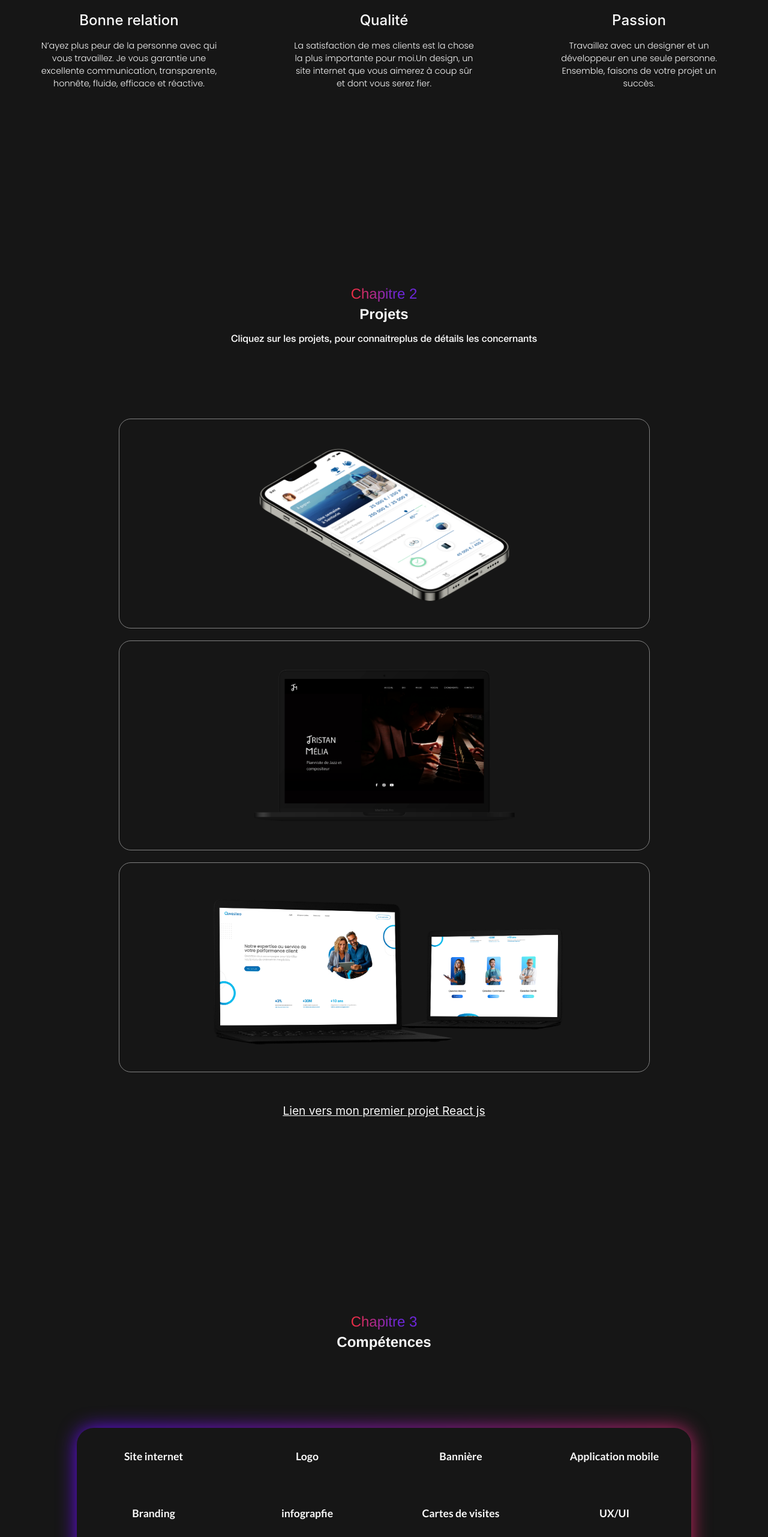
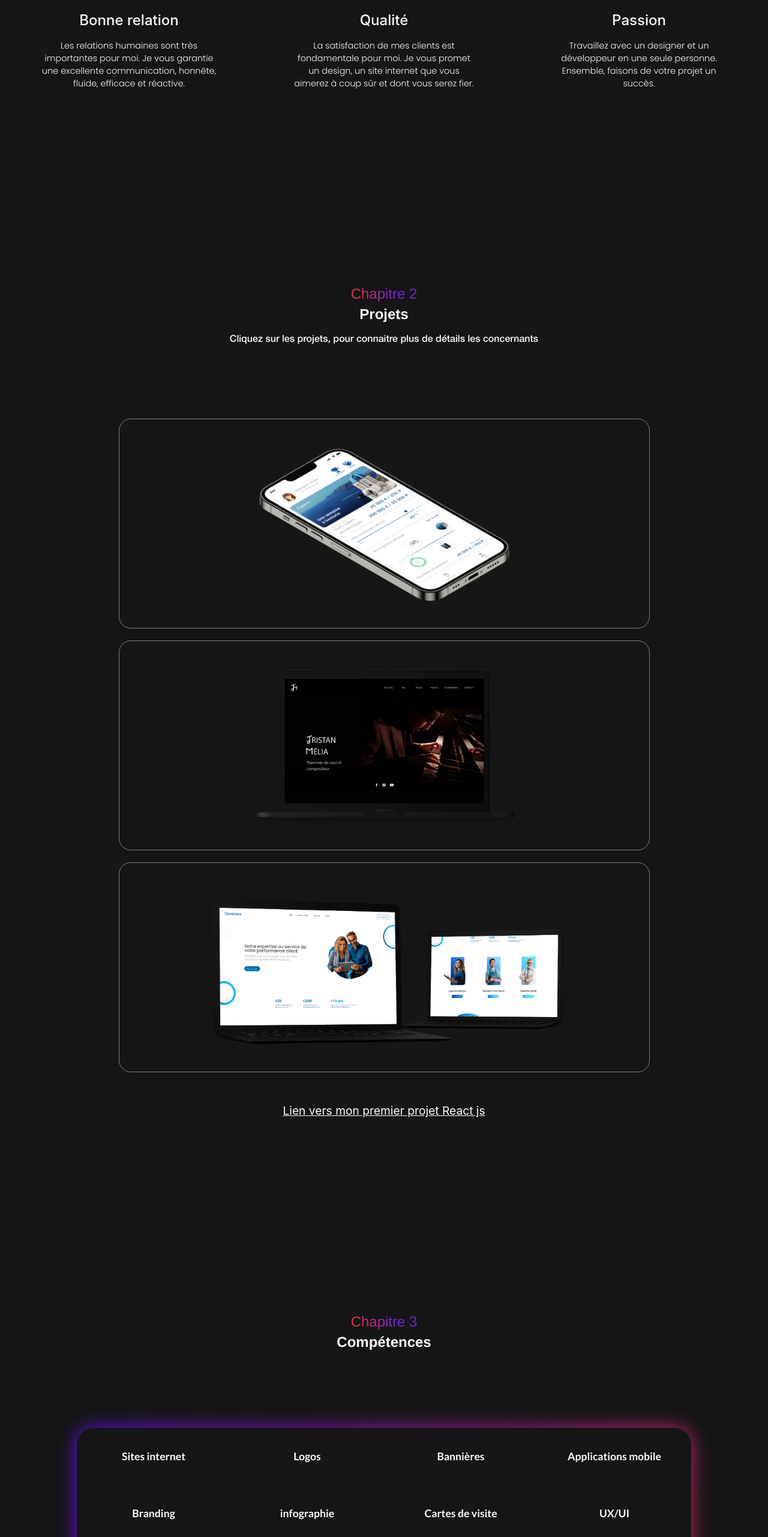
Before and after one commit to juliendaviaud/Daviaud-Design, a React (Create React App) app: page / in a window 1280 px wide. Shown: the part 1253-3816 px from the top of the page at 60% size. Built offline with nearby package versions, Linux system fonts and the light colour scheme.

Commit message:
Orthographic correction

```diff
--- a/src/components/About/About.js
+++ b/src/components/About/About.js
@@ -29,8 +29,10 @@ const About = () => {
               labore et dolore magna aliqua. Ut enim ad minim veniam, quis
               nostrud exercitation ullamco laboris nisi ut aliquip ex ea commodo
               consequat. */}
-              Titulaire d’un bac+5 Manager de projets informatique de l’école
-              Keyce Informatique, passionné d’informatique et de design je suis
+              Designer & Développeur web front-end
+              <br></br>
+              Titulaire d’un bac+5 "Manager de projets informatiques" de l’école
+              Keyce Informatique, passionné d’informatique et de design, je suis
               également très sensible aux relations humaines et à la
               communication. Je me suis donc tout naturellement orienté vers le
               domaine du web et du e-marketing.
--- a/src/components/Landing/Landing.js
+++ b/src/components/Landing/Landing.js
@@ -40,19 +40,19 @@ const Landing = () => {
   };
 
   const skills = [
-    "Site internet",
-    "Logo",
-    "Bannière",
-    "Application mobile",
+    "Sites internet",
+    "Logos",
+    "Bannières",
+    "Applications mobile",
     "Branding",
-    "infograpfie",
-    "Cartes de visites",
+    "infographie",
+    "Cartes de visite",
     "UX/UI",
-    "Postères",
+    "Affiches",
     "Publicités en ligne",
     "Brochures",
     "Icônes",
-    "Montage vidéo",
+    "Montages vidéo",
     "Stands",
     "Réseaux sociaux",
     "Html",
@@ -165,27 +165,27 @@ const Landing = () => {
                 <img src={heart} alt="Gradient heart image" />
                 <h4>Bonne relation</h4>
                 <p>
-                  N’ayez plus peur de la personne avec qui vous travaillez. Je
-                  vous garantie une excellente communication, transparente,
-                  honnête, fluide, efficace et réactive.
+                  Les relations humaines sont très importantes pour moi. Je vous
+                  garantie une excellente communication, honnête, fluide,
+                  efficace et réactive.
                 </p>
               </div>
               <div className="argument-container">
                 <img src={sparks} alt="Gradient heart image" />
                 <h4>Qualité</h4>
                 <p>
-                  La satisfaction de mes clients est la chose la plus importante
-                  pour moi.Un design, un site internet que vous aimerez à coup
-                  sûr et dont vous serez fier.
+                  La satisfaction de mes clients est fondamentale pour moi. Je
+                  vous promet un design, un site internet que vous aimerez à
+                  coup sûr et dont vous serez fier.
                 </p>
               </div>
               <div className="argument-container">
                 <img src={fire} alt="Gradient heart image" />
                 <h4>Passion</h4>
                 <p>
-                  {/* Mes passions sont le design et le développement.  */}Travaillez
-                  avec un designer et un développeur en une seule personne.
-                  Ensemble, faisons de votre projet un succès.
+                  {/* Mes passions sont le design et le développement.  */}
+                  Travaillez avec un designer et un développeur en une seule
+                  personne. Ensemble, faisons de votre projet un succès.
                 </p>
               </div>
             </div>
@@ -198,8 +198,9 @@ const Landing = () => {
               <h3 className="colored-title">Chapitre 2</h3>
               <h2>Projets</h2>
               <p>
-                Cliquez sur les projets, pour connaitre<br /><br />plus de détails les
-                concernants
+                Cliquez sur les projets, pour connaitre
+                <br />
+                <br /> plus de détails les concernants
               </p>
             </div>
             <ProjectVideo {...appChallengeProps} />
--- a/src/components/P-App-Challenge/PAppChallenge.js
+++ b/src/components/P-App-Challenge/PAppChallenge.js
@@ -6,10 +6,10 @@ import rightImg from "../../assets/images/app-challenge/right-img.png";
 
 const PAppChallenge = () => {
   const needsText =
-    'Spie a décidé de mettre en place ce qu’ils appellent "des challenges". Ces challenges ont pour objectif de motiver les équipes commerciales et plus particulièrement les commerciaux à vendre plus de contrats à leurs clients. \n \n Mais tout d’abords, avant d’aller plus loin, répondons à la question: "Qu’est-ce qu’un challenge ?". Un challenge est en quelque sorte un défi auquel n’importe quelle personne faisant partie des équipes de vente de Spie peut s’inscrire. Un challenge n’est disponible que pendant une certaine période définit dans le temps. Durant cette période, les commerciaux inscris, vont pouvoir obtenir des points pour chacune des ventes qu’ils réaliseront. \n \n Au bout d’un certain nombre de points, il sera possible pour eux d’obtenir des "cadeaux" offerts par Spie, comme par exemple, des Vélos, des Nintendo Switch, des iPhone, ou encore, des voyages dans le monde. Ces challenges possèdent également un classement, afin d’augmenter encore l’esprit de compétition, mais surtout, la motivation des équipes. \n \n Cependant, pour que tout cela soit possible, ils avaient besoin d’une application qui permettrait à toutes les personnes inscrites, de suivre l’évolution de leur total de points, les récompenses qu’ils obtiennent, leur position dans le classement etc…';
+    'Spie a décidé de mettre en place ce qu’ils appellent "des challenges". Ces challenges ont pour objectif de motiver les équipes commerciales et plus particulièrement les commerciaux à vendre plus de contrats à leurs clients. \n \n Mais tout d’abord, avant d’aller plus loin, répondons à la question: "Qu’est-ce qu’un challenge ?". Un challenge est en quelque sorte un défi auquel n’importe quelle personne faisant partie des équipes de vente de Spie peut s’inscrire. Un challenge n’est disponible que pendant une certaine période définie dans le temps. Durant cette période, les commerciaux inscrits, vont pouvoir obtenir des points pour chacune des ventes qu’ils réaliseront. \n \n Au bout d’un certain nombre de points, il sera possible pour eux d’obtenir des "cadeaux" offerts par Spie, comme par exemple, des Vélos, des Nintendo Switch, des iPhone, ou encore, des voyages dans le monde. Ces challenges possèdent également un classement, afin d’augmenter encore l’esprit de compétition, mais surtout, la motivation des équipes. \n \n Cependant, pour que tout cela soit possible, ils avaient besoin d’une application qui permettrait à tous les participants, de suivre l’évolution de leur total de points, les récompenses qu’ils obtiennent, leur position dans le classement etc.';
 
   const solutionText =
-    "Spie m’a ainsi demandé de m’occuper du design, du développement front, mais également du développement back de cette application. \n \n Pour le design de l’application, j’ai souhaité conserver la couleur bleu (couleur principale de Spie avec le rouge) pour représenter la marque, mais également, mettre en valeur les images et photos des voyages proposés en récompenses de ces challenges. J’ai également choisi de mettre beaucoup de blancs, afin de donner un côté très épuré et moderne à l’application. Spie a demandé la présence de beaucoup d’éléments à l’écran, ce qui m’a convaincu d’utiliser beaucoup la couleur blanche, afin de surcharger le moins possible l’oeil des utilisateurs. \n \n En ce qui concerne l’utilisation des technologies, j’ai souhaité rester sur des technologies de bases, à savoir, le html, le css, le Javascript et le Php. Mais également le SQL pour la base de données. Ce choix de technologie a été fait, afin de simplifier la prise en main et la maintenance de l’application par d’autres développeurs par la suite. C’est pourquoi il n’y a la présence d’aucun framework ou plugins dans le code de ce projet.";
+    "Spie m’a ainsi demandé de m’occuper du design, du développement front, mais également du développement back de cette application. \n \n Pour le design de l’application, j’ai souhaité conserver la couleur bleu (couleur principale de Spie avec le rouge) pour représenter la marque, mais également, mettre en valeur les images et photos des voyages proposés en récompenses de ces challenges. J’ai également choisi de mettre beaucoup de blanc, afin de donner un côté très épuré et moderne à l’application. Spie a demandé la présence de beaucoup d’éléments à l’écran, ce qui m’a convaincu de beaucoup utiliser la couleur blanche, afin de surcharger le moins possible l’oeil des utilisateurs. \n \n En ce qui concerne l’utilisation des technologies, j’ai souhaité rester sur des technologies de base, à savoir, le html, le css, le Javascript et le Php. Mais également le SQL pour la base de données. Ce choix de technologie a été fait, afin de simplifier la prise en main et la maintenance de l’application par d’autres développeurs par la suite. C’est pourquoi il n’y a la présence d’aucun framework ou plugins dans le code de ce projet.";
 
   const photos = [
     "../../assets/images/app-challenge/image-1.jpg",
```
Also changed, not shown: src/components/P-Qwesteo/PQwesteo.js (+2 -2 lines), src/components/P-Tristan-Melia/PTristanMelia.js (+2 -2 lines).
